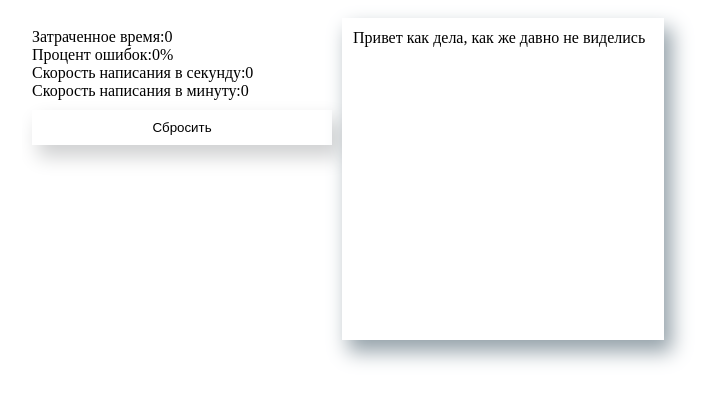
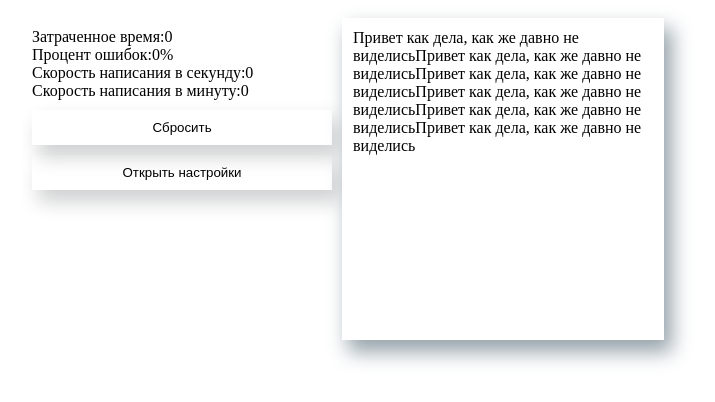
Before and after one commit to YatmanovEE/BWW, a React (Create React App) app: page / in a window 1280 px wide. Shown: the top 402 px of the page, without its empty margins (297-1012 px from the left). Built offline with nearby package versions, Linux system fonts and the light colour scheme.

Commit message:
Added burger component

```diff
--- a/src/components/BlackboardWithWords.tsx
+++ b/src/components/BlackboardWithWords.tsx
@@ -1,10 +1,12 @@
 import { ChangeEventHandler, FC, useRef, useState } from 'react';
-import { connect, ConnectedProps } from 'react-redux';
+import { connect, ConnectedProps, useDispatch } from 'react-redux';
 import { createUseStyles } from 'react-jss';
 import { createClassName } from '../modules/join';
 import { useTimer } from '../hooks/useTimer';
 import { ITheme } from '../redux/reducers/theme';
 import { IRootReducer } from '../redux/store/rootStore';
+import { openModal } from '../redux/actions/modal';
+import BurgerMenu from './Burger';
 
 type IStyle = {
 	correct: boolean;
@@ -70,7 +72,8 @@ let style = createUseStyles(
 	{ name: 'BlackboardWithWords' }
 );
 
-let testArr = 'Привет как дела, как же давно не виделись';
+let testArr =
+	'Привет как дела, как же давно не виделисьПривет как дела, как же давно не виделисьПривет как дела, как же давно не виделисьПривет как дела, как же давно не виделисьПривет как дела, как же давно не виделисьПривет как дела, как же давно не виделись';
 
 function createCorrector(str: string): ICorrector[] {
 	let arr: ICorrector[] = [];
@@ -105,6 +108,7 @@ const BlackboardWithWords: FC<Props> = ({ theme }) => {
 	const [inputValue, setInputValue] = useState('');
 	const [countMistake, setCountMistake] = useState(0);
 	const [endText, setEndText] = useState(false);
+	const dispatch = useDispatch();
 
 	const { dateEnd, setDateStart, dateStart } = useTimer(endText, 100);
 
@@ -149,7 +153,7 @@ const BlackboardWithWords: FC<Props> = ({ theme }) => {
 	};
 
 	return (
-		<div className={join('flex', 'main__container', 'container')}>
+		<div className={join('flex', 'main__container', 'container', 'wrap')}>
 			<div className={join('information__container', 'container', 'flex')}>
 				<div>Затраченное время:{dateEnd}</div>
 				<div className="">
@@ -172,6 +176,12 @@ const BlackboardWithWords: FC<Props> = ({ theme }) => {
 				</div>
 				<button className={join('btn')} onClick={() => reset()}>
 					Сбросить
+				</button>
+				<button
+					className={join('btn')}
+					onClick={() => dispatch(openModal({ component: <BurgerMenu /> }))}
+				>
+					Открыть настройки
 				</button>
 			</div>
 
--- /dev/null
+++ b/src/components/Burger.tsx
@@ -0,0 +1,31 @@
+import { connect, ConnectedProps } from 'react-redux';
+import { FC } from 'react';
+import { IRootReducer } from '../redux/store/rootStore';
+import { ThemeChangedWrapper } from './ThemeChangedWrapper';
+import { createUseStyles } from 'react-jss';
+import { ITheme } from '../redux/reducers/theme';
+
+type Props = ConnectedProps<typeof connector>;
+let style = createUseStyles({
+	burgerMenu: (theme: ITheme) => ({
+		width: '300px',
+		height: '100%',
+		backgroundColor: theme.burgerBackgroundColor,
+		color: theme.burgerColor,
+	}),
+});
+export const BurgerMenu: FC<Props> = ({ theme }) => {
+	let className = style(theme);
+	return (
+		<div className={className.burgerMenu}>
+			<ThemeChangedWrapper></ThemeChangedWrapper>
+		</div>
+	);
+};
+
+const mapStateToProps = ({ theme }: IRootReducer) => ({
+	theme,
+});
+
+let connector = connect(mapStateToProps);
+export default connector(BurgerMenu);
```
